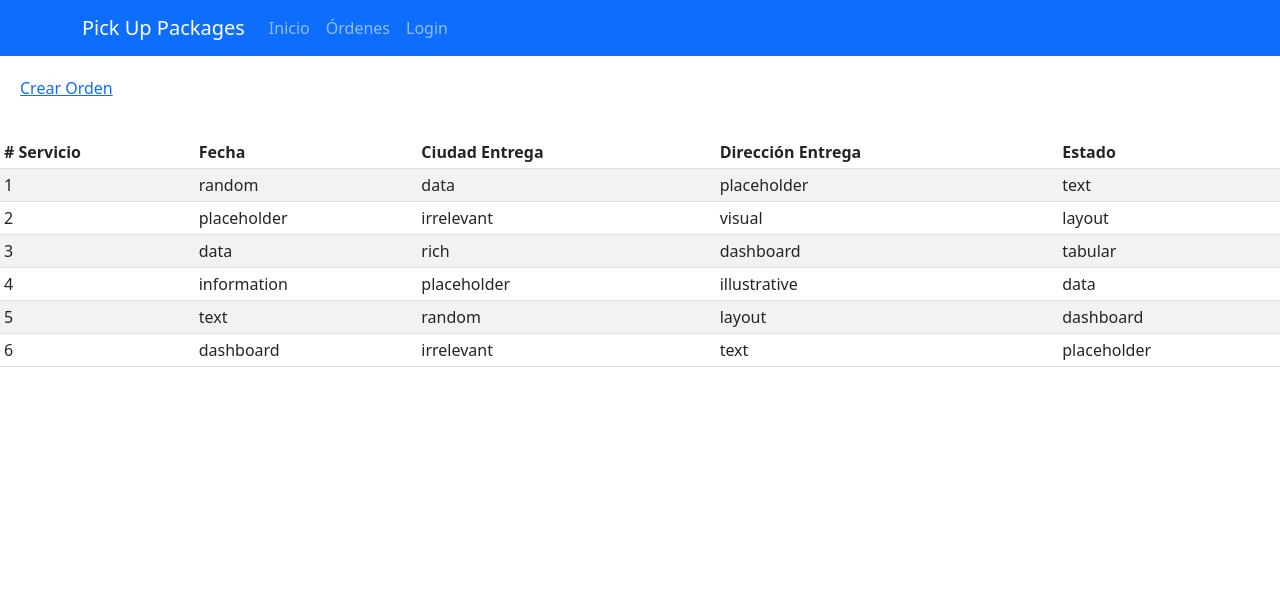
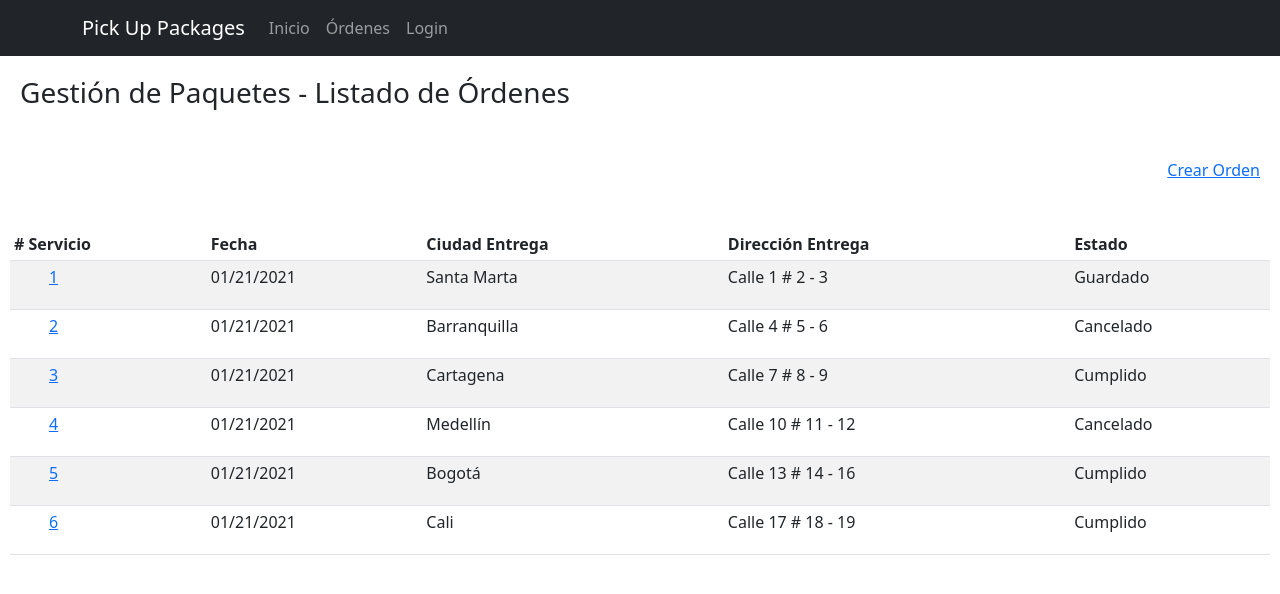
Before and after one commit to jholgin/pick-up-packages, a React (Create React App) app: page /order/list in a window 1280 px wide. Shown: the top 594 px of the page. Built offline with nearby package versions, Linux system fonts and the light colour scheme.

Commit message:
vista preliminar terminada

```diff
--- a/src/pages/Orders/ListOrders/ListOrder.css
+++ b/src/pages/Orders/ListOrders/ListOrder.css
@@ -4,4 +4,19 @@
 
 #link_crear{
    padding: 20px;
+   display: flex;
+   flex-direction: row;
+   justify-content: flex-end;
 }
+
+.link_servicio{
+   padding-left: 35px;
+}
+
+.table-responsive{
+   padding:10px;
+}
+
+#title{
+   padding: 20px;
+}
--- a/src/pages/Orders/ListOrders/ListOrder.jsx
+++ b/src/pages/Orders/ListOrders/ListOrder.jsx
@@ -5,8 +5,7 @@ import Breadcrumb from 'react-bootstrap/Breadcrumb';
 import "./ListOrder.css";
 const ListOrder = () => {
   return (<>
-      {/* <Button id="boton">Hola</Button> */}
-      <Navbar bg="primary" variant="dark">
+      <Navbar bg="dark" variant="dark">
         <Container>
           <Navbar.Brand href="#home">Pick Up Packages</Navbar.Brand>
           <Nav className="me-auto">
@@ -16,8 +15,9 @@ const ListOrder = () => {
           </Nav>
         </Container>
       </Navbar>
-      <Breadcrumb>
-        <Breadcrumb.Item id="link_crear" href="#">Crear Orden</Breadcrumb.Item>
+      <h3 id="title">Gestión de Paquetes - Listado de Órdenes</h3>
+      <Breadcrumb id="link_crear">
+        <Breadcrumb.Item href="#">Crear Orden</Breadcrumb.Item>
       </Breadcrumb>
       <div className="table-responsive">
         <table className="table table-striped table-sm">
@@ -32,46 +32,70 @@ const ListOrder = () => {
           </thead>
           <tbody>
             <tr>
-              <td>1</td>
-              <td>random</td>
-              <td>data</td>
-              <td>placeholder</td>
-              <td>text</td>
+              <td>
+                <Breadcrumb>
+                  <Breadcrumb.Item className="link_servicio" href="#">1</Breadcrumb.Item>
+                </Breadcrumb>
+              </td>
+              <td>01/21/2021</td>
+              <td>Santa Marta</td>
+              <td>Calle 1 # 2 - 3</td>
+              <td>Guardado</td>
             </tr>
             <tr>
-              <td>2</td>
-              <td>placeholder</td>
-              <td>irrelevant</td>
-              <td>visual</td>
-              <td>layout</td>
+              <td>
+                <Breadcrumb>
+                  <Breadcrumb.Item className="link_servicio" href="#">2</Breadcrumb.Item>
+                </Breadcrumb>
+              </td>
+              <td>01/21/2021</td>
+              <td>Barranquilla</td>
+              <td>Calle 4 # 5 - 6</td>
+              <td>Cancelado</td>
             </tr>
             <tr>
-              <td>3</td>
-              <td>data</td>
-              <td>rich</td>
-              <td>dashboard</td>
-              <td>tabular</td>
+              <td>
+                <Breadcrumb>
+                  <Breadcrumb.Item className="link_servicio" href="#">3</Breadcrumb.Item>
+                </Breadcrumb>
+              </td>
+              <td>01/21/2021</td>
+              <td>Cartagena</td>
+              <td>Calle 7 # 8 - 9</td>
+              <td>Cumplido</td>
             </tr>
             <tr>
-              <td>4</td>
-              <td>information</td>
-              <td>placeholder</td>
-              <td>illustrative</td>
-              <td>data</td>
+              <td>
+                <Breadcrumb>
+                  <Breadcrumb.Item className="link_servicio" href="#">4</Breadcrumb.Item>
+                </Breadcrumb>
+              </td>
+              <td>01/21/2021</td>
+              <td>Medellín</td>
+              <td>Calle 10 # 11 - 12</td>
+              <td>Cancelado</td>
             </tr>
             <tr>
-              <td>5</td>
-              <td>text</td>
-              <td>random</td>
-              <td>layout</td>
-              <td>dashboard</td>
+              <td>
+                <Breadcrumb>
+                  <Breadcrumb.Item className="link_servicio" href="#">5</Breadcrumb.Item>
+                </Breadcrumb>
+              </td>
+              <td>01/21/2021</td>
+              <td>Bogotá</td>
+              <td>Calle 13 # 14 - 16</td>
+              <td>Cumplido</td>
             </tr>
             <tr>
-              <td>6</td>
-              <td>dashboard</td>
-              <td>irrelevant</td>
-              <td>text</td>
-              <td>placeholder</td>
+              <td>
+                <Breadcrumb>
+                  <Breadcrumb.Item className="link_servicio" href="#">6</Breadcrumb.Item>
+                </Breadcrumb>
+              </td>
+              <td>01/21/2021</td>
+              <td>Cali</td>
+              <td>Calle 17 # 18 - 19</td>
+              <td>Cumplido</td>
             </tr>
           </tbody>
         </table>
```
